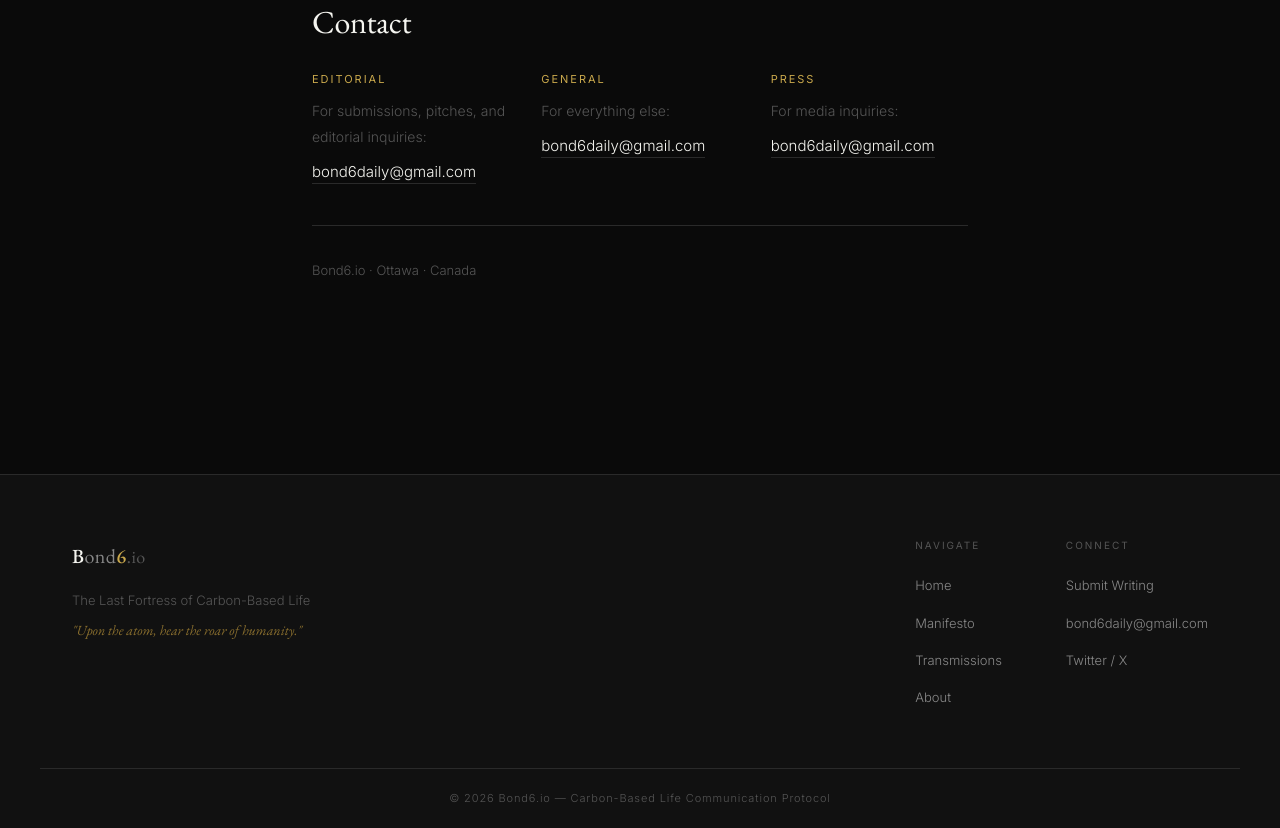
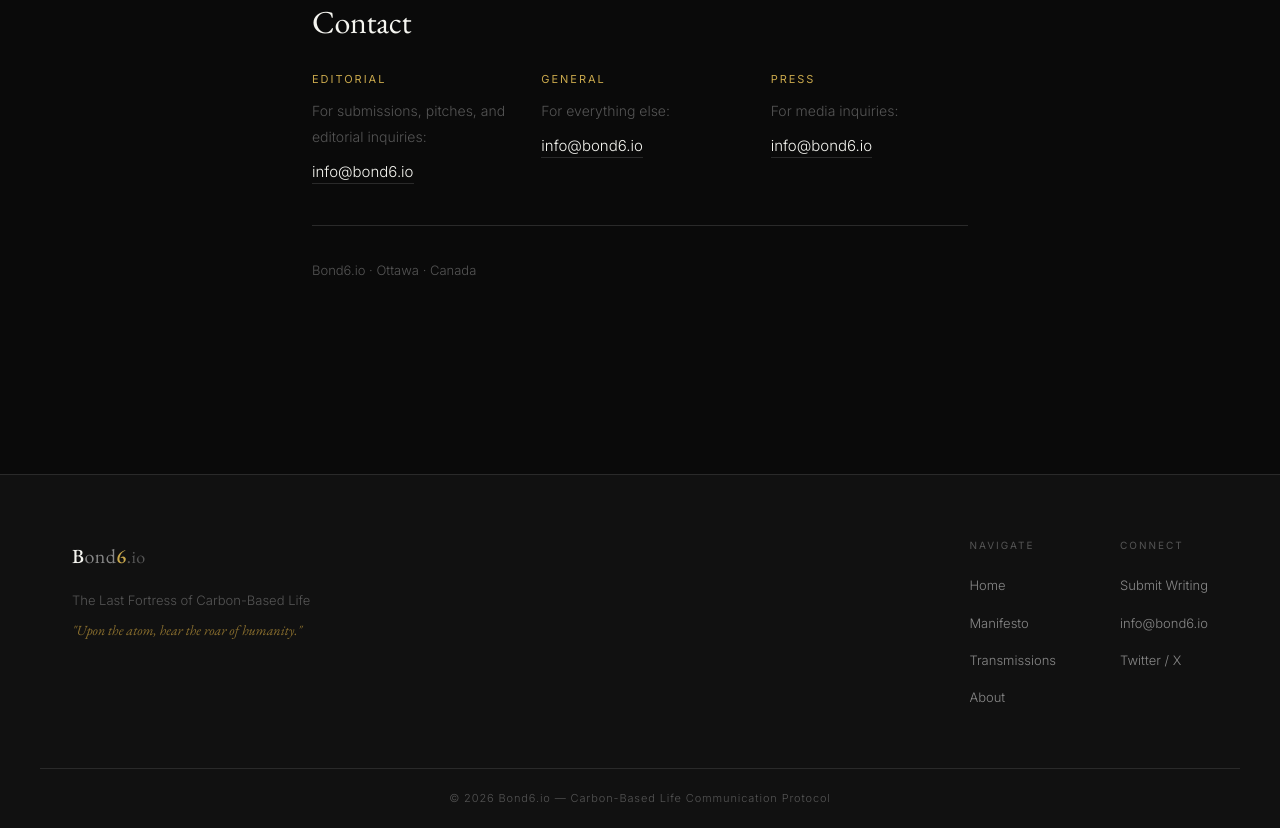
Before and after one commit to bond6-labs/bond6.io, a plain HTML site: page about.html in a window 1280 px wide. Shown: the part 2970-3798 px from the top of the page. Drawn offline with nearby package versions, Linux system fonts and the light colour scheme.

Commit message:
restore: back to email info@bond6.io

```diff
--- a/about.html
+++ b/about.html
@@ -151,17 +151,17 @@
           <div class="contact-item">
             <h3>Editorial</h3>
             <p>For submissions, pitches, and editorial inquiries:</p>
-            <a href="mailto:bond6daily@gmail.com">bond6daily@gmail.com</a>
+            <a href="mailto:info@bond6.io">info@bond6.io</a>
           </div>
           <div class="contact-item">
             <h3>General</h3>
             <p>For everything else:</p>
-            <a href="mailto:bond6daily@gmail.com">bond6daily@gmail.com</a>
+            <a href="mailto:info@bond6.io">info@bond6.io</a>
           </div>
           <div class="contact-item">
             <h3>Press</h3>
             <p>For media inquiries:</p>
-            <a href="mailto:bond6daily@gmail.com">bond6daily@gmail.com</a>
+            <a href="mailto:info@bond6.io">info@bond6.io</a>
           </div>
         </div>
         <div class="about-address">
@@ -196,7 +196,7 @@
           <h4>Connect</h4>
           <ul>
             <li><a href="submit.html">Submit Writing</a></li>
-            <li><a href="mailto:bond6daily@gmail.com">bond6daily@gmail.com</a></li>
+            <li><a href="mailto:info@bond6.io">info@bond6.io</a></li>
             <li><a href="#">Twitter / X</a></li>
           </ul>
         </div>
```
Also changed, not shown: index.html (+1 -1 lines), magazine.html (+1 -1 lines), manifesto.html (+1 -1 lines), submit.html (+1 -1 lines).
